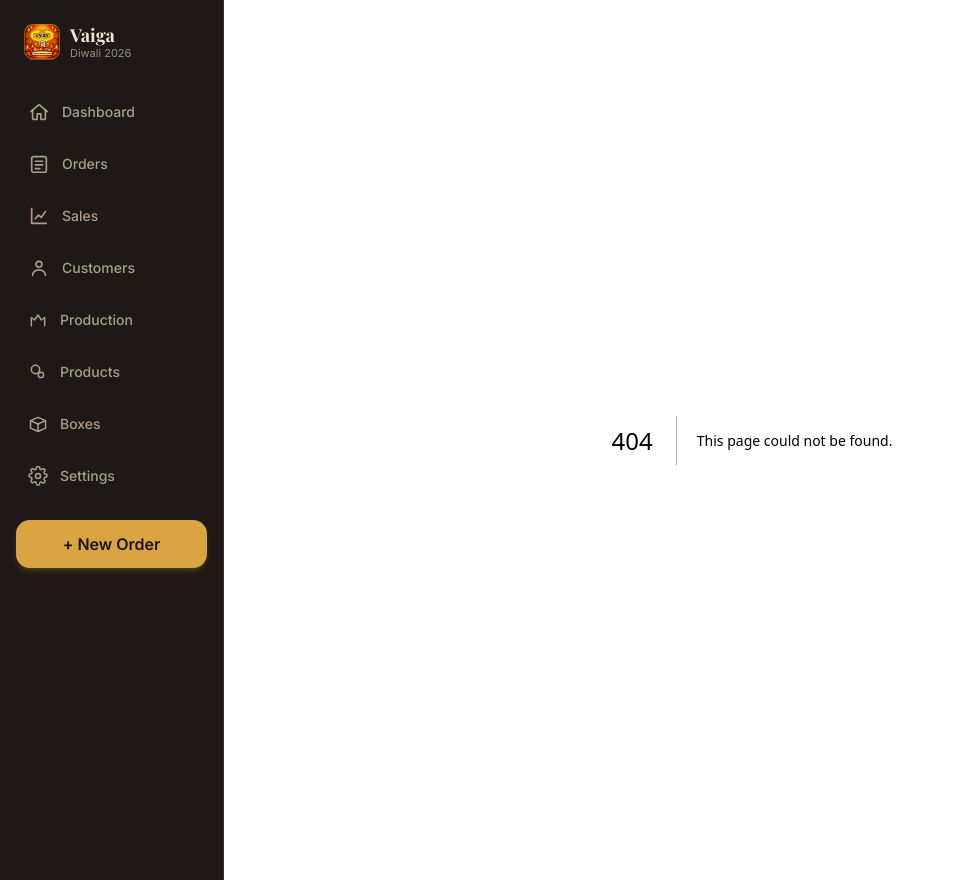
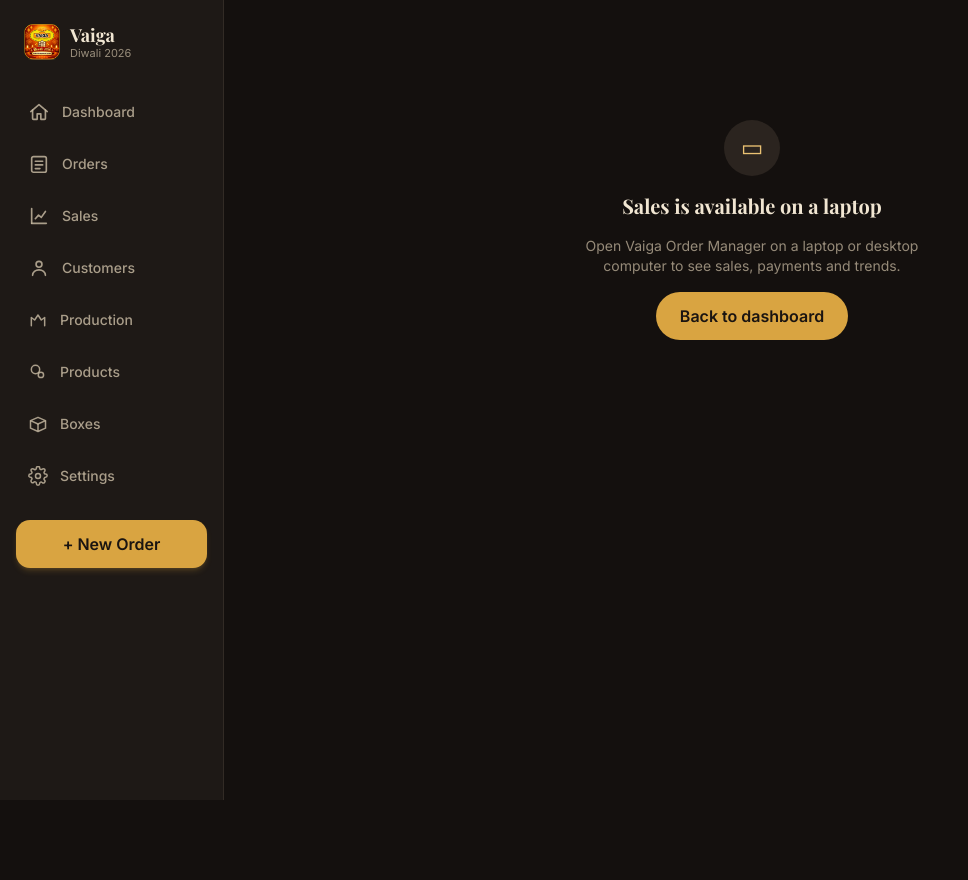
Before and after one commit to hfmcdc/Order-Management, a Next.js app: page /desktop-only in a window 1280 px wide. Before the commit this address had no page. Shown: the whole page, without its empty margins (0-968 px from the left). After the commit the page ends 800 px from the top, so only its background shows below. Built offline with nearby package versions, Linux system fonts and the light colour scheme.

Commit message:
Make sales dashboard desktop-only

```diff
--- /dev/null
+++ b/src/app/desktop-only/page.tsx
@@ -0,0 +1,22 @@
+import Link from "next/link";
+
+// Shown instead of /sales on phones and tablets.
+export default function DesktopOnlyPage() {
+  return (
+    <div className="flex flex-col items-center gap-4 py-20 text-center">
+      <div aria-hidden className="flex h-14 w-14 items-center justify-center rounded-full bg-clay-100 text-2xl text-marigold-600">
+        ▭
+      </div>
+      <h1 className="font-display font-700 text-xl text-maroon-800">Sales is available on a laptop</h1>
+      <p className="max-w-sm text-sm text-maroon-700/70">
+        Open Vaiga Order Manager on a laptop or desktop computer to see sales, payments and trends.
+      </p>
+      <Link
+        href="/"
+        className="press touch-target flex items-center rounded-full bg-marigold-500 px-6 font-semibold text-ink"
+      >
+        Back to dashboard
+      </Link>
+    </div>
+  );
+}
--- a/src/app/sales/page.tsx
+++ b/src/app/sales/page.tsx
@@ -4,6 +4,7 @@ import { useEffect, useMemo, useRef, useState } from "react";
 import Link from "next/link";
 import { motion } from "framer-motion";
 import { useApi } from "@/lib/useApi";
+import { useMediaQuery } from "@/lib/useMediaQuery";
 import { LoadingState, ErrorState, EmptyState } from "@/components/StateViews";
 import SummaryCard from "@/components/SummaryCard";
 import { OrderStatusBadge } from "@/components/StatusBadge";
@@ -58,6 +59,8 @@ function Card({
 }
 
 export default function SalesPage() {
+  // Laptop-only: below the tablet breakpoint nothing is fetched or shown.
+  const isWideEnough = useMediaQuery("(min-width: 768px)");
   const [today, setToday] = useState("");
   useEffect(() => setToday(toLocalIso(new Date())), []);
 
@@ -71,14 +74,14 @@ export default function SalesPage() {
   const range = useMemo(() => (today ? resolveRange(preset, today, custom) : null), [preset, today, custom]);
 
   const url = useMemo(() => {
-    if (!range) return null;
+    if (!range || !isWideEnough) return null;
     if (preset === "custom" && !range.from && !range.to) return null; // nothing chosen yet
     const params = new URLSearchParams();
     if (range.from) params.set("from", range.from);
     if (range.to) params.set("to", range.to);
     params.set("basis", basis);
     return `/api/sales?${params.toString()}`;
-  }, [range, preset, basis]);
+  }, [range, preset, basis, isWideEnough]);
 
   const { data, loading, error, refresh } = useApi<SalesReport>(url);
 
@@ -125,7 +128,18 @@ export default function SalesPage() {
   const topBoxMax = Math.max(1, ...(data?.topBoxes ?? []).map((b) => b.revenue));
 
   return (
-    <div className="flex flex-col gap-6">
+    <>
+      {/* CSS-only switch, so there's no flash of the wrong view on load */}
+      <div className="md:hidden flex flex-col items-center gap-4 py-20 text-center">
+        <h1 className="font-display font-700 text-xl text-maroon-800">Sales is available on a laptop</h1>
+        <p className="max-w-sm text-sm text-maroon-700/70">
+          Open Vaiga Order Manager on a laptop or desktop computer to see sales, payments and trends.
+        </p>
+        <Link href="/" className="press touch-target flex items-center rounded-full bg-marigold-500 px-6 font-semibold text-ink">
+          Back to dashboard
+        </Link>
+      </div>
+      <div className="hidden md:flex flex-col gap-6">
       <header>
         <h1 className="font-display font-700 text-2xl text-maroon-800">Sales</h1>
         <p className="text-maroon-700/70 text-sm mt-1">
@@ -346,6 +360,7 @@ export default function SalesPage() {
           )}
         </motion.div>
       )}
-    </div>
+      </div>
+    </>
   );
 }
--- a/src/components/Nav.tsx
+++ b/src/components/Nav.tsx
@@ -24,8 +24,9 @@ const ALL_LINKS = [
 const PRIMARY_MOBILE_LINKS = ALL_LINKS.filter((l) =>
   ["/", "/orders", "/customers"].includes(l.href)
 );
+// Sales is laptop-only, so it never appears in the phone menu.
 const MORE_LINKS = ALL_LINKS.filter(
-  (l) => !["/", "/orders", "/customers"].includes(l.href)
+  (l) => !["/", "/orders", "/customers", "/sales"].includes(l.href)
 );
 
 export default function Nav() {
--- a/src/components/SplashScreen.tsx
+++ b/src/components/SplashScreen.tsx
@@ -5,7 +5,8 @@ import Image from "next/image";
 import { AnimatePresence, motion } from "framer-motion";
 
 const SESSION_KEY = "vaiga-splash-shown";
-const VISIBLE_MS = 2000;
+// How long the opening screen stays up (was 2s; +2.5s as requested).
+const VISIBLE_MS = 4500;
 
 // 12-petal rangoli: the same motif as the dashboard hero, drawn in gold.
 const PETALS = Array.from({ length: 12 }, (_, i) => {
@@ -46,8 +47,8 @@ export default function SplashScreen() {
             viewBox="0 0 200 200"
             fill="none"
             initial={{ rotate: -25 }}
-            animate={{ rotate: 0 }}
-            transition={{ duration: 2, ease: "easeOut" }}
+            animate={{ rotate: 20 }}
+            transition={{ duration: VISIBLE_MS / 1000, ease: "easeOut" }}
           >
             {[92, 70, 48].map((r, idx) => (
               <motion.circle
```
Also changed, not shown: src/lib/mobile.ts (added, +9 -0 lines), src/middleware.ts (added, +15 -0 lines), 1 other file (tests, documents, lock files or other folders).
